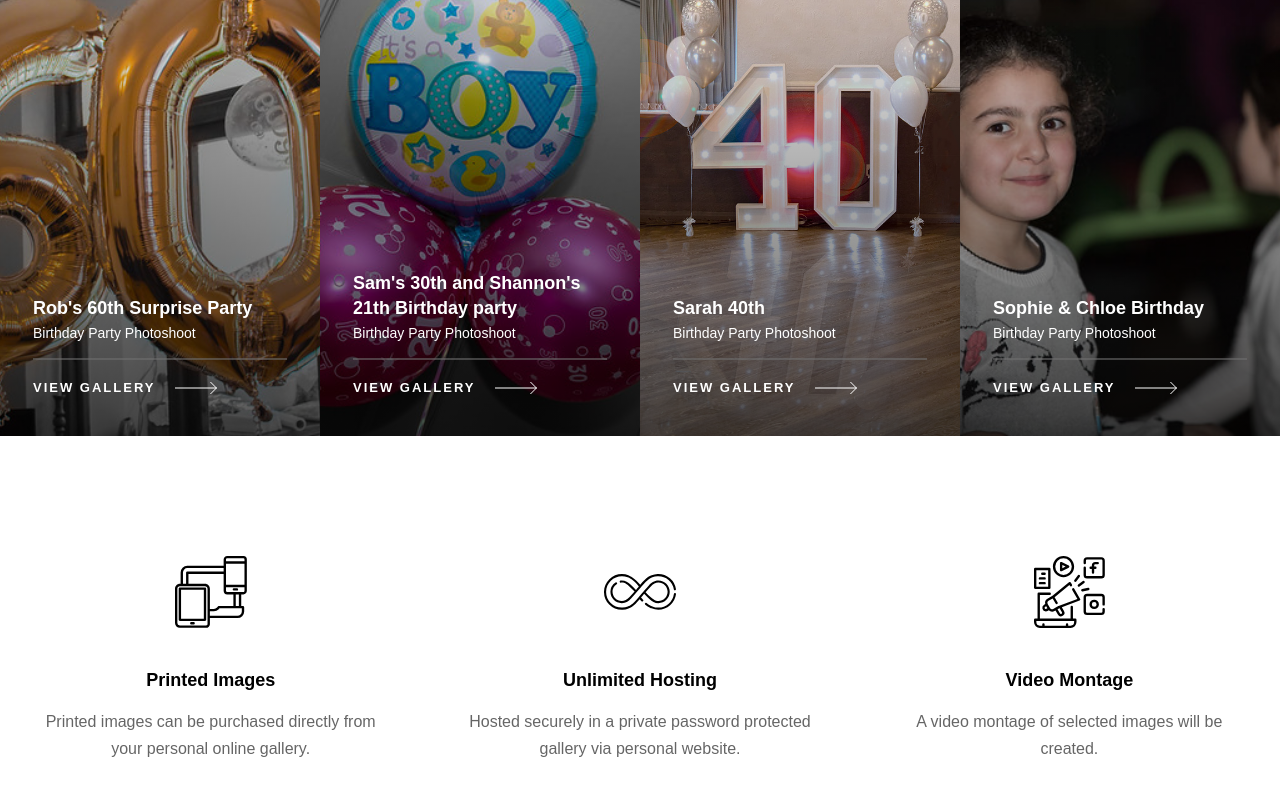
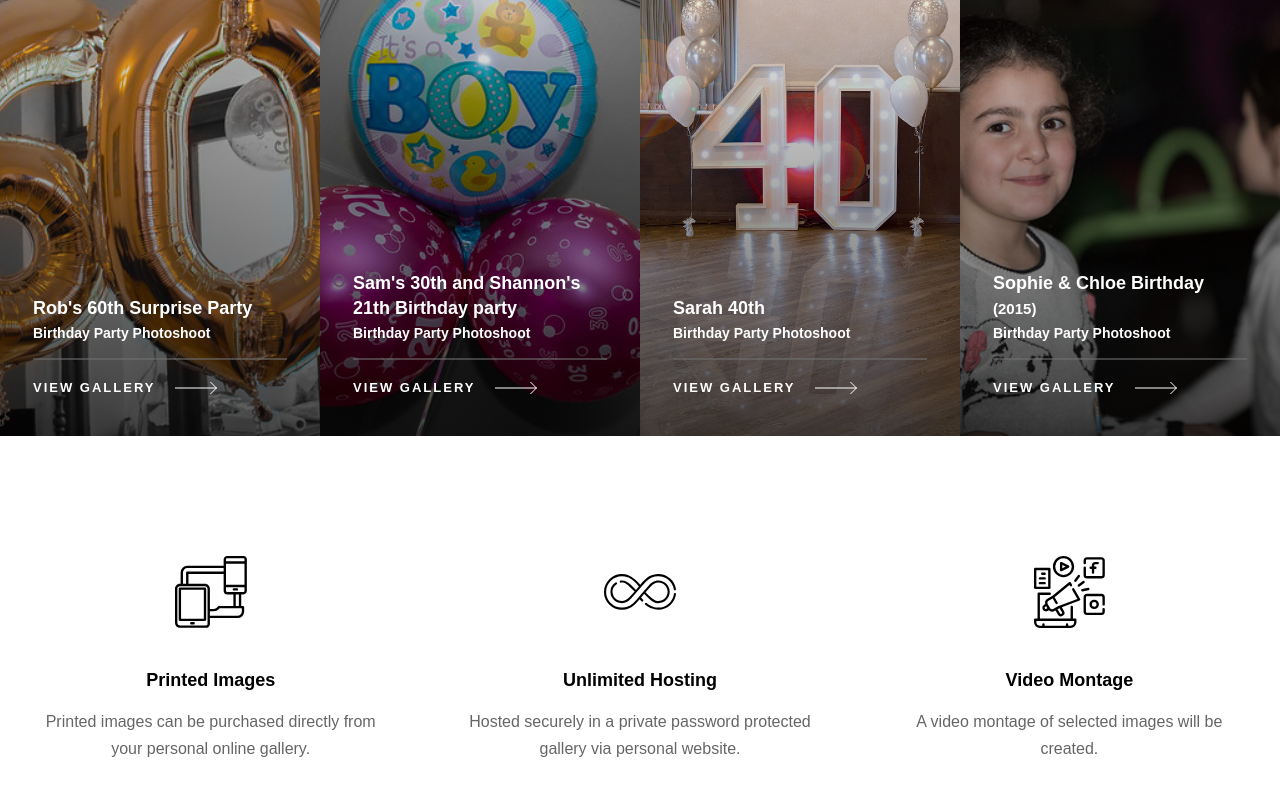
Before and after one commit to ayrbox/vas, a Gatsby site: page / in a window 1280 px wide. Shown: the part 1335-2135 px from the top of the page. Built offline with nearby package versions, Linux system fonts and the light colour scheme; Gatsby itself is replaced by a stand-in of ours.

Commit message:
Add url to all stories.

```diff
--- a/src/components/shared/StoryCard.tsx
+++ b/src/components/shared/StoryCard.tsx
@@ -1,4 +1,4 @@
-import React, { ReactElement } from "react";
+import React from "react";
 import styled from "styled-components";
 import { Link } from "gatsby";
 import { GatsbyImage, IGatsbyImageData } from "gatsby-plugin-image";
@@ -8,16 +8,28 @@ interface StoryCardProps {
   image: IGatsbyImageData;
   title: string;
   category: string;
+  date?: string;
+  url: string;
 }
 
-export default function StoryCard({ image, title, category }: StoryCardProps) {
+export default function StoryCard({
+  image,
+  title,
+  category,
+  date,
+  url,
+}: StoryCardProps) {
   return (
     <li>
-      <Content to="/stories">
+      <Content to={url} target="_blank">
         <Filter className="filter_xaczxl3" />
         <GatsbyImage image={image} alt={title} />
-        <Title>{title}</Title>
-        <Category className="category">{category}</Category>
+        <Title>
+          {title} {date && <small> ({date})</small>}
+        </Title>
+        <Category className="category">
+          <strong>{category}</strong>
+        </Category>
         <Divider />
         <CustomLink>
           view gallery
--- a/src/data/stories.yaml
+++ b/src/data/stories.yaml
@@ -1,212 +1,281 @@
 - name: Eva's 13th Birthday Party
   category: Birthday Party Photoshoot
   thumbnail: ./images/birthdays/eva-13bday.jpg
+  url: https://www.vas.photography/Event/Evas-13th-Birthday-Party
 - name: Eva & Lisa's Birthday Party
   thumbnail: ./images/birthdays/eva-lisa-bday.jpg
   category: Birthday Party Photoshoot
+  url: https://www.vas.photography/Eva-Lia-Birthday-Party
 - name: Eva & Lisa Birthday Party
   thumbnail: ./images/birthdays/eva-lisa-birth-day.jpg
   category: Birthday Party Photoshoot
+  date: "2017"
+  url: https://www.vas.photography/EvaLia-2017
 - name: Kristina 6th Birthday
-  date: 2015
   thumbnail: ./images/birthdays/kristina-bday.jpg
   category: Birthday Party Photoshoot
+  date: Oct 2015
+  url: https://www.vas.photography/Kristina-6th-birthday-Oct-2015
 - name: Kyri 30th Birthday
   thumbnail: ./images/birthdays/kyri-30bday.jpg
   category: Birthday Party Photoshoot
+  url: https://www.vas.photography/Event/Kyri-30th-Birthday
 - name: Litsa's 30th Birthday Party
   thumbnail: ./images/birthdays/litsa-bday.jpg
   category: Birthday Party Photoshoot
+  url: https://www.vas.photography/Litsas-30-Birthday-Party
 - name: Matilda's 1st Birthday
   thumbnail: ./images/birthdays/matilda-bday.jpg
   category: Birthday Party Photoshoot
+  url: https://www.vas.photography/Matilda-1st-Bday
 - name: Prexmas
   thumbnail: ./images/birthdays/prexmas.jpg
   category: Birthday Party Photoshoot
+  url: https://www.vas.photography/Prexmas
 - name: Rob's 60th Surprise Party
   thumbnail: ./images/birthdays/rob-60bday.jpg
   category: Birthday Party Photoshoot
+  url: https://www.smugmug.com/gallery/n-Dpdxcz
 - name: Sam's 30th and Shannon's 21th Birthday party
   thumbnail: ./images/birthdays/sams-bday.jpg
   category: Birthday Party Photoshoot
+  url: https://www.vas.photography/Sams-Shannons-party
 - name: Sarah 40th
   thumbnail: ./images/birthdays/sarah-40-bday.jpg
   category: Birthday Party Photoshoot
+  url: https://www.vas.photography/Event/Sarah-40th
 - name: Sophie & Chloe Birthday
-  date: 2015
+  date: "2015"
   thumbnail: ./images/birthdays/sophie-chole-bday.jpg
   category: Birthday Party Photoshoot
+  url: https://www.vas.photography/Sophie-Chloe-Birthday-April-20
 - name: Zack
   thumbnail: ./images/birthdays/zack-bday.jpg
   category: Birthday Party Photoshoot
+  url: https://www.vas.photography/Zacks-Birthday
 - name: Phoebe
   thumbnail: ./images/christenings/phoebe.jpg
   category: Christenings Photoshoot
+  date: April 2015
+  url: https://www.vas.photography/Phoebe-Christening
 - name: Michael
   thumbnail: ./images/christenings/michael.jpg
   category: Christenings Photoshoot
+  url: https://www.vas.photography/Christening-1/Michael-Christening
 - name: Luke
   thumbnail: ./images/christenings/luke.jpg
   category: Christenings Photoshoot
+  url: https://www.vas.photography/Christening-1/Luke
 - name: Isabella
   thumbnail: ./images/christenings/isabella.jpg
   category: Christenings Photoshoot
+  url: https://www.vas.photography/Christening-1/IsabellaChristening
 - name: George
   thumbnail: ./images/christenings/george.jpg
   category: Christenings Photoshoot
+  url: https://www.vas.photography/Christening-1/George
 - name: Coralia
   thumbnail: ./images/christenings/coralia.jpg
   category: Christenings Photoshoot
+  url: https://www.vas.photography/Christening-1/Coralia-Christening
 - name: Bryony
   thumbnail: ./images/christenings/bryony.jpg
   category: Christenings Photoshoot
+  url: https://www.vas.photography/Christening-1/Bryony-Christening
 - name: Amelia
   thumbnail: ./images/christenings/amelia.jpg
   category: Christenings Photoshoot
+  url: https://www.vas.photography/Amelia-Maries-Christening
 - name: Alyna
   thumbnail: ./images/christenings/alyna.jpg
   category: Christenings Photoshoot
+  url: https://www.vas.photography/Christening
 - name: Tina
   thumbnail: ./images/events/tina-graduation.jpg
   category: Events
+  url: https://www.vas.photography/Tina
 - name: Step To Step 2019
   thumbnail: ./images/events/step-2-step.jpg
   category: Events
+  url: https://www.vas.photography/Other/Step2Step-May-2019
 - name: Sarah 40th
   thumbnail: ./images/events/sarah-40.jpg
   category: Events
+  url: https://www.vas.photography/Event/Sarah-40th
 - name: New Year 2015
   thumbnail: ./images/events/new-year-2015.jpg
   category: Events
+  url: https://www.vas.photography/New-Year-2015
 - name: Monkey Puzzle Nursery Graduates
-  date: 2020
+  date: "2020"
   category: Events
-  thumbnail: ./images/events/monkey-puzzle-2020.jpg
+  thumbnail: ./images/events/monkey-puzzle-nursery.jpg
+  url: https://www.vas.photography/Videos/Monkey-Puzzle-Nursery-Graduates-2020
 - name: Monkey Puzzle Nursery Graduates
-  date: 2021
-  thumbnail: ./images/events/monkey-puzzle-nursery-2021.jpg
+  date: "2021"
+  thumbnail: ./images/events/monkey-puzzle-nursery.jpg
+  url: https://www.vas.photography/Event/Monkey-Puzzle-Nursery-Graduates-2021
   category: Events
 - name: Kyri Leaving Do
   thumbnail: ./images/events/kyri-leaving-do.jpg
   category: Events
+  url: https://www.vas.photography/Kyri-leaving-do
 - name: Halloween Fun
   thumbnail: ./images/events/halloween-party.jpg
   category: Events
+  url: https://www.vas.photography/Halloween-fun
 - name: Greek School Yioti
   thumbnail: ./images/events/greek-school-yioti.jpg
   category: Events
+  url: https://www.vas.photography/Greek-School-Yioti
 - name: Giant Xmas Party
-  date: 2014
+  date: "2014"
   thumbnail: ./images/events/giant-xmas-2014.jpg
   category: Events
+  url: https://www.vas.photography/Giant-Xmas-Party-2014
 - name: Giant Xmas Party
-  date: 2015
+  date: "2015"
   thumbnail: ./images/events/giant-xmas-2015.jpg
   category: Events
+  url: https://www.vas.photography/GiantGroup-Xmas-2015
 - name: Giant Bowling Event
   thumbnail: ./images/events/giant-bowling-event.jpg
   category: Events
+  url: https://www.vas.photography/Giants-Bowling-Event-Central
 - name: Gender Reveal
   thumbnail: ./images/events/gender-reveal.jpg
   category: Events
+  url: https://www.vas.photography/Event/Gender-reveal
 - name: Cyprus Wine Festival
-  date: 2015
+  date: "2015"
   thumbnail: ./images/events/cyprus-wine-festival-2015.jpg
   category: Events
+  url: https://www.vas.photography/Cyprus-Wine-Festival-June-2015
 - name: Chilly Festival
   thumbnail: ./images/events/chilly-festival.jpg
   category: Events
+  url: https://www.vas.photography/Chilli-Festival-
 - name: Ascot
-  date: 2015
+  date: "2015"
   thumbnail: ./images/events/ascot-may-2015.jpg
   category: Events
+  url: https://www.vas.photography/Ascot
 - name: Anna 50th Birthday
   thumbnail: ./images/events/anna-50-birthday.jpg
   category: Events
+  url: https://www.vas.photography/Event/Anna-50th-Birthday-Party
 - name: Ada
   thumbnail: ./images/photoshoots/ada-photoshoot.jpg
   category: Studio Photoshoots
+  url: https://www.vas.photography/Photoshoots/Ada
 - name: Adamn Photoshoot
   thumbnail: ./images/photoshoots/adam-photoshop.jpg
   category: Studio Photoshoots
+  url: https://www.vas.photography/Photoshoots/Adam-Photoshoot
 - name: Chloe Cake Smash
   thumbnail: ./images/photoshoots/chloe-cake-smash.jpg
   category: Studio Photoshoots
+  url: https://www.vas.photography/Event/Chloe-Cake-Smash
 - name: Cody Photoshoot
   thumbnail: ./images/photoshoots/cody-photoshoot.jpg
   category: Studio Photoshoots
+  url: https://www.vas.photography/Cody-Photoshoot
 - name: Family Xmas 2019
   thumbnail: ./images/photoshoots/family-xmas-2019.jpg
   category: Studio Photoshoots
+  url: https://www.vas.photography/Photoshoots/Family-Xmas-2019
 - name: Giant Team Photoshoot
   thumbnail: ./images/photoshoots/giant-team-photoshoot.jpg
   category: Studio Photoshoots
+  url: https://www.vas.photography/Giant-team-Photoshoot
 - name: Jake Cake Smash
   thumbnail: ./images/photoshoots/jake-cake-smash.jpg
   category: Studio Photoshoots
+  url: https://www.vas.photography/Photoshoots/Jake-Cake-Smash-2020
 - name: Kristian Cake Smash
   thumbnail: ./images/photoshoots/kristian.jpg
   category: Studio Photoshoots
+  url: https://www.vas.photography/Kristians-cake-smash
 - name: Kristin
   thumbnail: ./images/photoshoots/kristin.jpg
   category: Studio Photoshoots
+  url: https://www.vas.photography/Kristin
 - name: Maria Maternity
   thumbnail: ./images/photoshoots/maria-maternity.jpg
   category: Studio Photoshoots
+  url: https://www.vas.photography/Photoshoots/Maria-Maternity
 - name: Molly Photoshoot
   thumbnail: ./images/photoshoots/molly-photoshoot.jpg
   category: Studio Photoshoots
+  url: https://www.vas.photography/RayLowe-Photoshoot
 - name: Mokey Puzzle Staff Photoshoot
   thumbnail: ./images/photoshoots/monkey-puzzle-staff-photoshoot.jpg
   category: Studio Photoshoots
+  url: https://www.vas.photography/Monkey-Puzze-Staff-photoshoot
 - name: Shannon Graduation
   thumbnail: ./images/photoshoots/shannon-graduation.jpg
   category: Studio Photoshoots
+  url: https://www.vas.photography/Event/Shannon-Graduation
 - name: Steam Punk
   thumbnail: ./images/photoshoots/steam-punk.jpg
   category: Studio Photoshoots
+  url: https://www.vas.photography/Steampunk
 - name: Telsa
   thumbnail: ./images/photoshoots/telsa.jpg
   category: Studio Photoshoots
+  url: https://www.vas.photography/Photoshoots/Telsa
 - name: Xmas 2017
   thumbnail: ./images/photoshoots/xmas-2017.jpg
   category: Studio Photoshoots
+  url: https://www.vas.photography/Xmas-2017
 - name: Xmax 2018
   thumbnail: ./images/photoshoots/xmas-2018.jpg
   category: Studio Photoshoots
+  url: https://www.vas.photography/Other/Xmas-2018
 - name: Zora
   thumbnail: ./images/photoshoots/zora.jpg
   category: Studio Photoshoots
+  url: https://www.vas.photography/Zora
 - name: Tina and Aaron Wedding
   thumbnail: ./images/weddings/tina-aaron.jpg
   category: Wedding and Engagement
+  url: https://www.vas.photography/Tina-Aaron-Wedding
 - name: Solo and Mary Wedding
   thumbnail: ./images/weddings/solo-mary.jpg
   category: Wedding and Engagement
+  url: https://www.vas.photography/Wedding/Solo-and-Mary-Wedding
 - name: Nick and Maria Wedding
-  date: 2015
+  date: "2015"
   thumbnail: ./images/weddings/nick-maria.jpg
   category: Wedding and Engagement
+  url: https://www.vas.photography/Nick-and-Maria-wedding-July-20
 - name: Mike and Lark Wedding
   thumbnail: ./images/weddings/mike-lark.jpg
   category: Wedding and Engagement
+  url: https://www.vas.photography/Wedding/Mike-Lak-Wedding
 - name: Micheal & Eleni
   thumbnail: ./images/weddings/micheal-eleni.jpg
   category: Wedding and Engagement
+  url: https://www.vas.photography/Wedding/Michael-Eleni
 - name: Litsa and Faysal Wedding
   thumbnail: ./images/weddings/lista-faysal.jpg
   category: Wedding and Engagement
+  url: https://www.vas.photography/Wedding/Litsa-and-Faysal-Wedding
 - name: Lisa & Wayne Wedding
   thumbnail: ./images/weddings/lisa-wayne.jpg
   category: Wedding and Engagement
+  url: https://www.vas.photography/Lisa-and-Wayne-Wedding
 - name: Johnny and Sophia
-  date: 2015
+  date: "2015"
   category: Wedding and Engagement
   thumbnail: ./images/weddings/johnny-sophia.jpg
+  url: https://www.vas.photography/John-and-Sophia-Weddding-Oct-2
 - name: George and Elina Engagement
-  date: 2019
+  date: "2019"
   thumbnail: ./images/weddings/george-elina.jpg
   category: Wedding and Engagement
+  url: https://www.vas.photography/Engagement/George-and-Elena-Engagement-June-2019
 - name: Elena and Sotris Engagement
   thumbnail: ./images/weddings/elena-sotris.jpg
   category: Wedding and Engagement
+  url: https://www.vas.photography/Engagement/Elena-and-Sotiris
--- a/src/pages/index.tsx
+++ b/src/pages/index.tsx
@@ -59,6 +59,8 @@ const Home = ({ data }: HomeProps) => {
             title={node.name}
             image={node?.thumbnail?.childImageSharp?.image}
             category={node.category}
+            date={node.date}
+            url={node.url}
           />
         ))}
       </StoriesList>
@@ -78,6 +80,7 @@ export const query = graphql`
           id
           category
           date
+          url
           thumbnail {
             id
             childImageSharp {
--- a/src/pages/stories.tsx
+++ b/src/pages/stories.tsx
@@ -26,6 +26,8 @@ const Stories = ({ data }: StoriesProps) => {
             title={node.name}
             image={node?.thumbnail?.childImageSharp?.image}
             category={node.category}
+            url={node.url}
+            date={node.date}
           />
         ))}
       </StoriesList>
@@ -42,6 +44,7 @@ export const query = graphql`
           id
           category
           date
+          url
           thumbnail {
             id
             childImageSharp {
--- a/src/types.ts
+++ b/src/types.ts
@@ -3,7 +3,8 @@ export type Story = {
   id: string;
   name: string;
   category: string;
-  date: string;
+  date?: string;
+  url: string;
   thumbnail: {
     id: string;
     childImageSharp: {
```
Also changed, not shown: src/data/images/events/monkey-puzzle-2020.jpg (deleted), src/data/images/events/monkey-puzzle-nursery.jpg (renamed from src/data/images/events/monkey-puzzle-nursery-2021.jpg).
